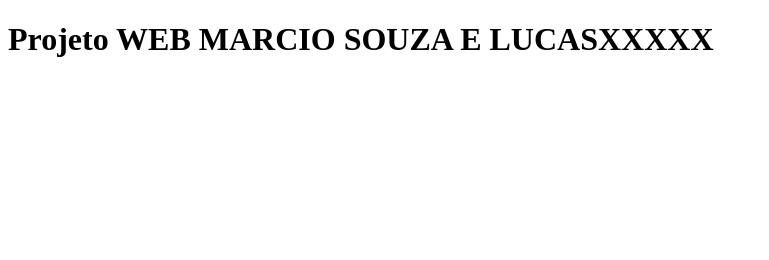
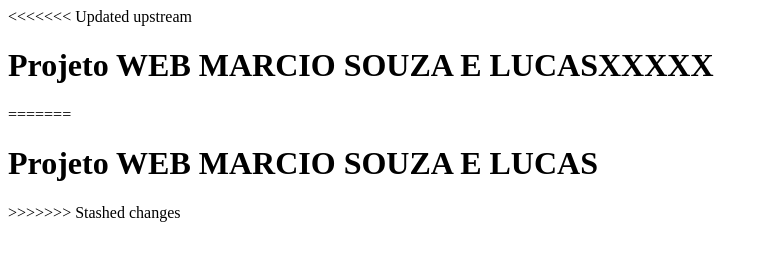
Before and after one commit to spwmarcio/ProjetoAula01, a plain HTML site: page index.html in a window 1280 px wide. Shown: the whole page, without its empty margins (0-769 px from the left). Drawn offline with Linux system fonts and the light colour scheme.

Commit message:
Update index.html

```diff
--- a/index.html
+++ b/index.html
@@ -6,6 +6,10 @@
     <title>Document</title>
 </head>
 <body>
+<<<<<<< Updated upstream
     <h1>Projeto WEB MARCIO SOUZA E LUCASXXXXX</h1>
+=======
+    <h1>Projeto WEB MARCIO SOUZA E LUCAS</h1>
+>>>>>>> Stashed changes
 </body>
 </html>
```
